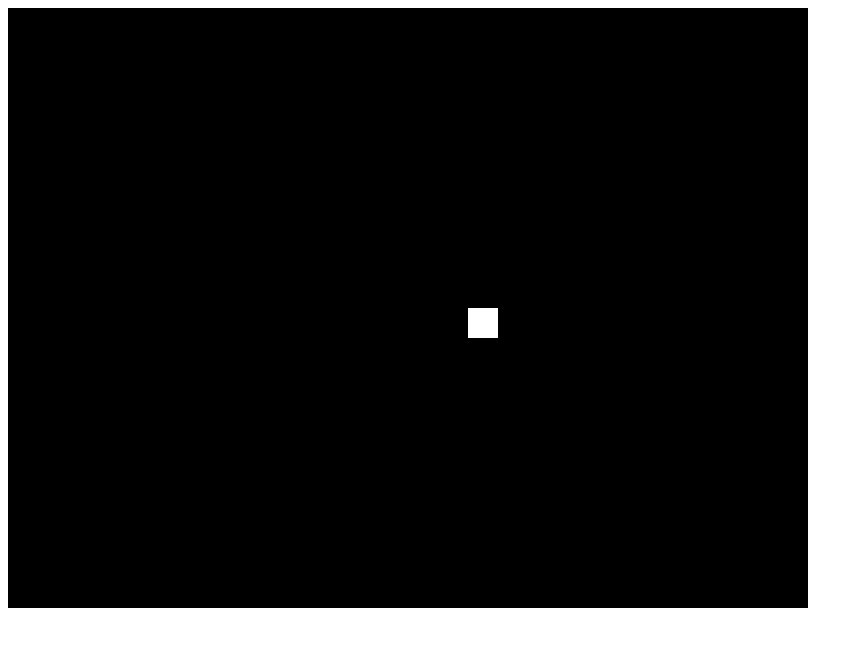
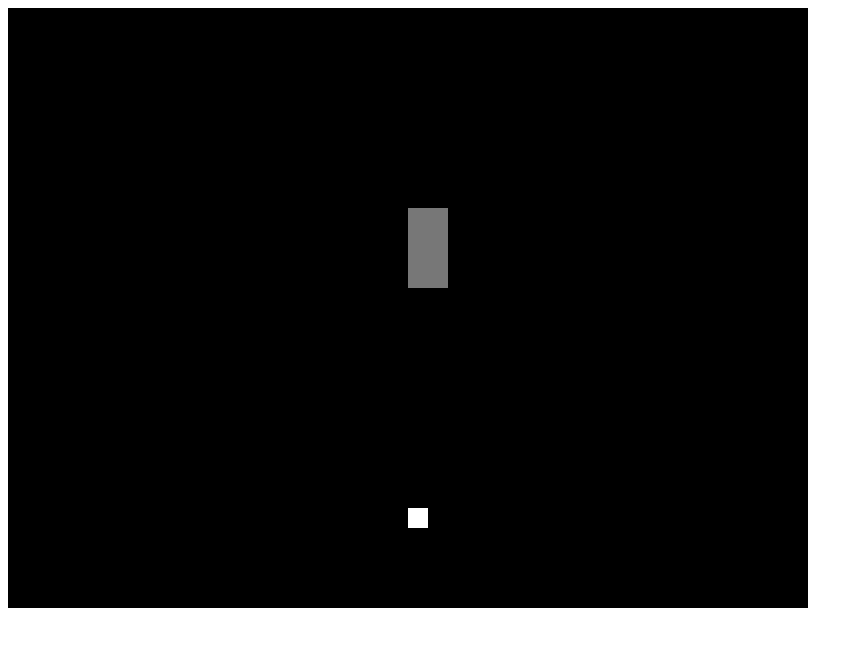
Before and after one commit to m15399/GameJamApril2020, a plain HTML site: page index.html in a window 1280 px wide. Shown: the whole page, without its empty margins (0-863 px from the left). Drawn offline with Linux system fonts and the light colour scheme.

Commit message:
Add Titanic

```diff
--- /dev/null
+++ b/iceberg.js
@@ -0,0 +1,30 @@
+
+class Iceberg extends GameObject {
+	constructor(){
+		super();
+		this.x = g_canvas.width / 2;
+		this.y = 500;
+	}
+
+	update(){
+		const v = 10;
+		if (g_input.keysDown['w']){
+			this.y -= v;
+		}
+		if (g_input.keysDown['s']){
+			this.y += v;
+		}
+		if (g_input.keysDown['a']){
+			this.x -= v;
+		}
+		if (g_input.keysDown['d']){
+			this.x += v;
+		}
+
+	}
+
+	draw(g){
+		g.fillStyle = 'white';
+		g.fillRect(this.x, this.y, 20, 20);
+	}
+}
--- a/index.html
+++ b/index.html
@@ -1,5 +1,7 @@
 
 <script src="canvas.js"></script>
 <script src="gameObject.js"></script>
-<script src="testBlock.js"></script>
+<script src="input.js"></script>
+<script src="titanic.js"></script>
+<script src="iceberg.js"></script>
 <script src="main.js"></script>
--- /dev/null
+++ b/input.js
@@ -0,0 +1,16 @@
+
+class Input {
+	constructor(){
+		this.keysDown = {};
+
+		const that = this;
+		window.addEventListener('keydown', (e) => {
+			that.keysDown[e.key] = true;
+		});
+		window.addEventListener('keyup', (e) => {
+			that.keysDown[e.key] = false;
+		});
+	}
+}
+
+const g_input = new Input();
--- a/main.js
+++ b/main.js
@@ -16,8 +16,9 @@ function main(){
 	// Initialization.
 	g_canvas.appendToDocument();
 
-	// Testing!
-	new TestBlock();
+	// Set up the scene.
+	new Titanic();
+	new Iceberg();
 
 	// Call mainLoop 30 times/sec.
 	window.setInterval(mainLoop, 1000/30);
--- a/testBlock.js
+++ /dev/null
@@ -1,26 +0,0 @@
-
-// Test/example GameObject.
-
-class TestBlock extends GameObject {
-	constructor(){
-		super();
-
-		this.x = g_canvas.width / 2;
-		this.y = g_canvas.height / 2;
-
-		this.xv = 5;
-	}
-
-	update(){
-		this.x += this.xv;
-
-		if (this.x < 0 || this.x > g_canvas.width){
-			this.xv *= -1;
-		}
-	}
-
-	draw(g){
-		g.fillStyle = 'white';
-		g.fillRect(this.x, this.y, 30, 30);
-	}
-}
--- /dev/null
+++ b/titanic.js
@@ -0,0 +1,17 @@
+
+class Titanic extends GameObject {
+	constructor(){
+		super();
+		this.x = g_canvas.width/2;
+		this.y = 200;
+	}
+
+	update(){
+
+	}
+
+	draw(g){
+		g.fillStyle = '#777';
+		g.fillRect(this.x, this.y, 40, 80);
+	}
+}
```
